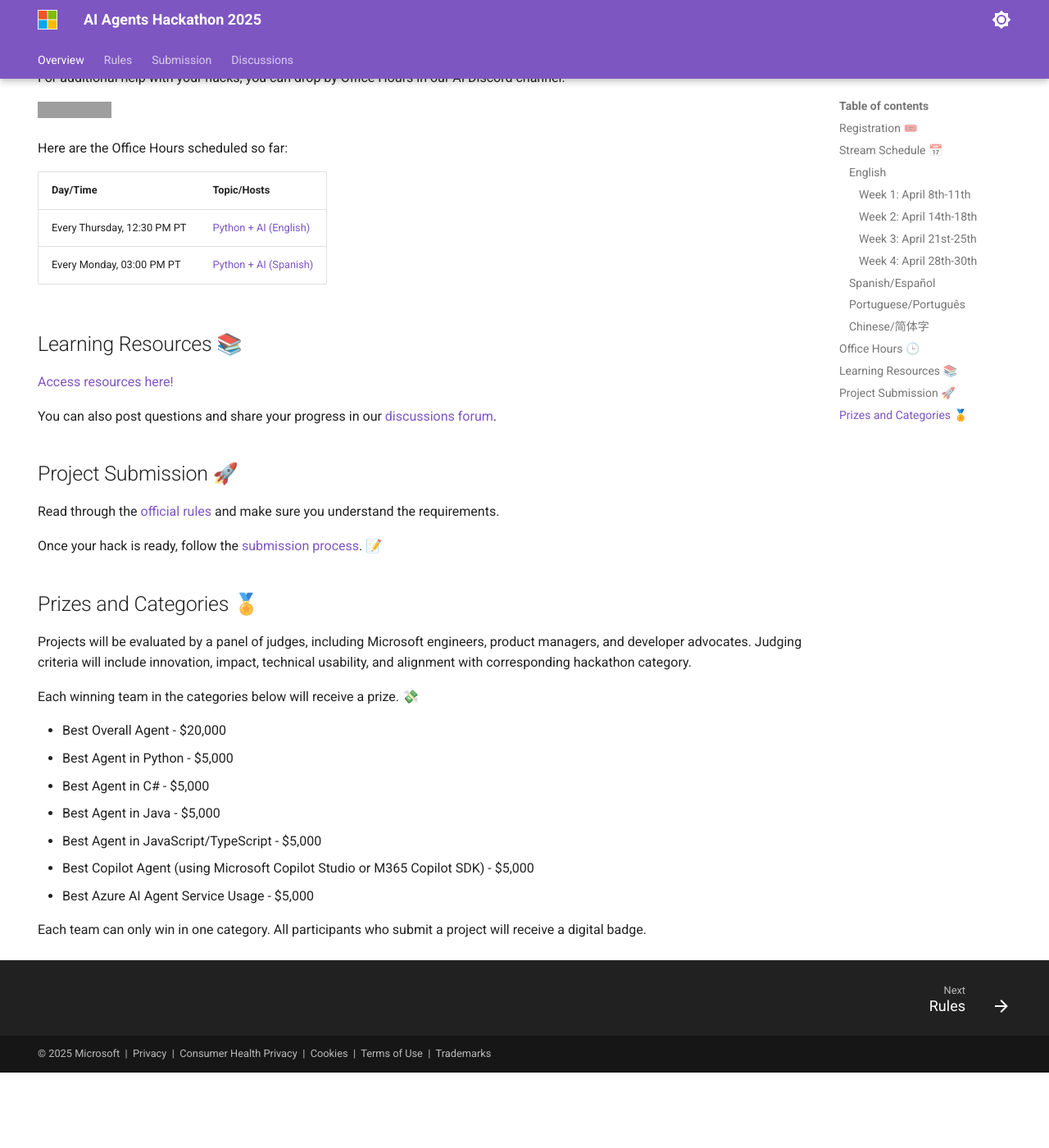
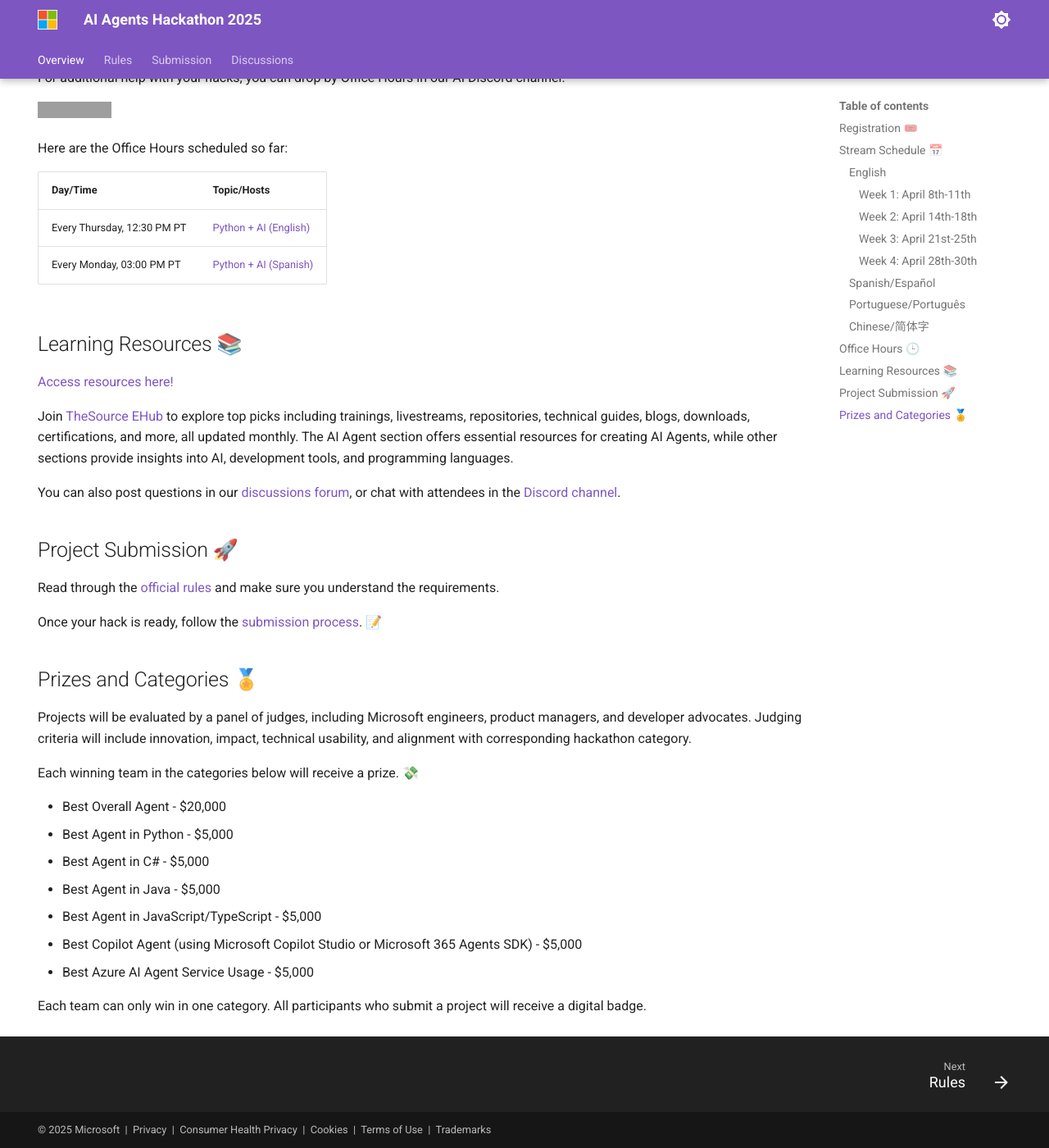
Before and after one commit to nitya/AI_Agents_Hackathon, an MkDocs documentation site: the page built from docs/index.md, in a window 1280 px wide and 1400 px high, scrolled down 3888 px. Shown: the whole window at 82% size. Built offline with MkDocs 1.6.1 and Material for MkDocs 9.7.7, drawn with Linux system fonts in a browser that asks for light colours; before the commit the page ends 5196 px from its top, so only the background shows below that; some of the changed text lies outside the part shown; grey boxes are pictures that could not be loaded.

Commit message:
Edits based off feedback

```diff
--- a/docs/index.md
+++ b/docs/index.md
@@ -11,13 +11,13 @@ hide:
 
 2025 is the year of AI agents! But what exactly is an agent, and how can you build one? Whether you're a seasoned developer or just starting out, this **FREE three-week virtual hackathon** is your chance to dive deep into AI agent development.
 
-🔥 Learn from **20+ expert-led sessions** streamed live on YouTube, covering top frameworks like **Semantic Kernel**, **Autogen**, the new **Azure AI Agents SDK** and the **M365 Copilot SDK**.
+🔥 Learn from **20+ expert-led sessions** streamed live on YouTube, covering top frameworks like **Semantic Kernel**, **Autogen**, the new **Azure AI Agents SDK** and the **Microsoft 365 Agents SDK**.
 
 💡 Get hands-on experience, unleash your creativity, and build powerful AI agents—then submit your hack for a chance to win **amazing prizes!** 💸
 
 📅 Key Dates:
 
-* Expert sessions: **April 8th 2025 – April 24th 2025**
+* Expert sessions: **April 8th 2025 – April 30th 2025**
 * Hack submission deadline: **April 30th 2025, 11:59 PM PST**
 
 Don't miss out — join us and start building the future of AI! 🔥
@@ -112,7 +112,7 @@ Once you're registered, [introduce yourself](https://github.com/microsoft/AI_Age
 
 For additional help with your hacks, you can drop by Office Hours in our AI Discord channel.
 
-[![Azure AI Discord](https://dcbadge.limes.pink/api/server/kzRShWzttr)](https://aka.ms/AzureAI/Discord)
+[![Azure AI Discord](https://dcbadge.limes.pink/api/server/kzRShWzttr)](https://discord.gg/X7C7UxCFSY)
 
 Here are the Office Hours scheduled so far:
 
@@ -136,7 +136,9 @@ To find more samples, check out the following resources:
 
 [Access resources here!](https://aka.ms/AIAgent_Skilling)
 
-You can also post questions and share your progress in our [discussions forum](https://github.com/microsoft/AI_Agents_Hackathon/discussions).
+Join [TheSource EHub](https://aka.ms/thesource/ai_agents) to explore top picks including trainings, livestreams, repositories, technical guides, blogs, downloads, certifications, and more, all updated monthly. The AI Agent section offers essential resources for creating AI Agents, while other sections provide insights into AI, development tools, and programming languages.
+
+You can also post questions in our [discussions forum](https://github.com/microsoft/AI_Agents_Hackathon/discussions), or chat with attendees in the [Discord channel](https://discord.gg/X7C7UxCFSY).
 
 ## Project Submission  🚀
 
@@ -155,7 +157,7 @@ Each winning team in the categories below will receive a prize. 💸
 * Best Agent in C# - $5,000
 * Best Agent in Java - $5,000
 * Best Agent in JavaScript/TypeScript - $5,000
-* Best Copilot Agent (using Microsoft Copilot Studio or M365 Copilot SDK) - $5,000
+* Best Copilot Agent (using Microsoft Copilot Studio or Microsoft 365 Agents SDK) - $5,000
 * Best Azure AI Agent Service Usage - $5,000
 
 Each team can only win in one category.
```
